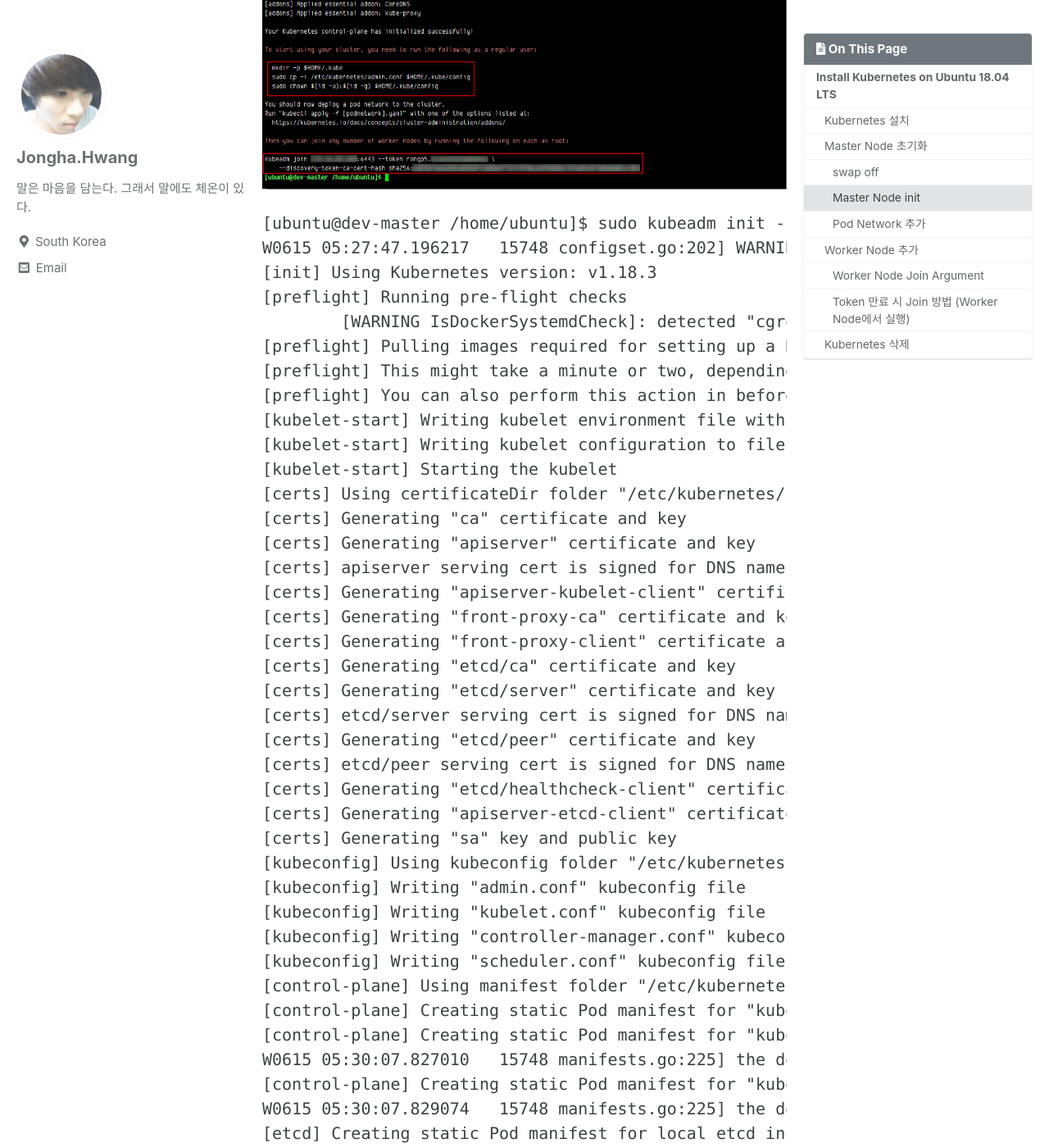
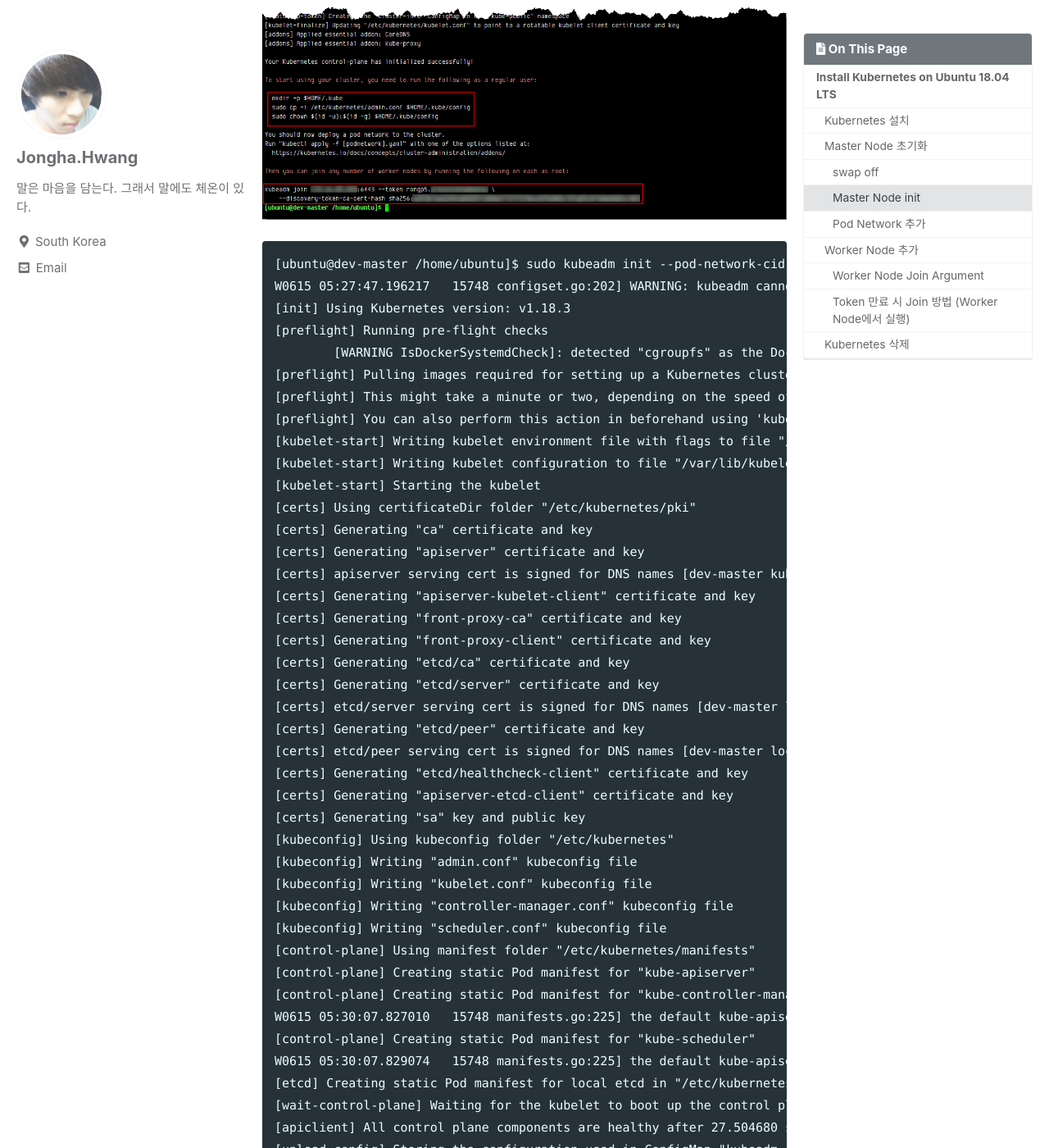
Before and after one commit to jongha0212/jongha0212.github.io, a Jekyll site: the page built from _posts/2020-06-11-Kubernetes-Install.md, in a window 1280 px wide and 1400 px high, scrolled down 4365 px. Shown: the whole window at 82% size. Built offline with Jekyll 4.4.1, drawn with Linux system fonts in a browser that asks for light colours; cached includes are drawn as plain includes; comment, search, counter and statistics services are not loaded; some of the changed text lies outside the part shown.

Commit message:
update codebox tag

````diff
--- a/_posts/2020-06-11-Kubernetes-Install.md
+++ b/_posts/2020-06-11-Kubernetes-Install.md
@@ -20,7 +20,7 @@ Master Node와 Worker Node는 최소 1개씩 필요하며, 본 가이드에서 *
   | Worker Node | 172.16.25.244 | 19.03.11 | 1.18.3 |
 
 
-기본적으로 Kubernetes를 설치하려면 Docker가 설치되어 있어야하며, Docker 설치는 [[가이드]]({{ site.url }}{{ site.baseurl }}/Docker/docker/)를 참조하시기 바랍니다.
+기본적으로 Kubernetes를 설치하려면 Docker가 설치되어 있어야하며, Docker 설치는 [[가이드]]({{ site.url }}{{ site.baseurl }}/docker/Docker/)를 참조하시기 바랍니다.
 
 ---
 
@@ -75,12 +75,12 @@ $ sudo swapoff -a
 ![]({{ site.url }}{{ site.baseurl }}/assets/images/kubernetes/install/swapoff.png ){: .align-center}
 
 swap이 off로 되어 있지 않으면, **kubeadm init** 단계에서 다음과 같은 메세지가 출력됩니다.
-```default
+```
 [ERROR]: running with swap on is not supported. Please disable swap
 ```
 
 #### Master Node init <a name="master-node-init"></a>
-```default
+```
 $ sudo sysctl net.bridge.bridge-nf-call-iptables=1
 $ sudo kubeadm init --pod-network-cidr=10.244.0.0/16 --apiserver-advertise-address=192.168.150.56
 ```
@@ -101,8 +101,8 @@ Pod 네트워크가 호스트 네트워크와 겹치면 문제가 발생할 수
 
 ![]({{ site.url }}{{ site.baseurl }}/assets/images/kubernetes/install/kube-init.png ){: .align-center}
 
-```default
-[ubuntu@dev-master /home/ubuntu]$ sudo kubeadm init --pod-network-cidr=10.244.0.0/16 --apiserver-advertise-address=172.16.25.243
+```
+[ubuntu@dev-master /home/ubuntu]$ sudo kubeadm init --pod-network-cidr=10.244.0.0/16 --apiserver-advertise-address=xxx.xxx.xxx.xxx
 W0615 05:27:47.196217   15748 configset.go:202] WARNING: kubeadm cannot validate component configs for API groups [kubelet.config.k8s.io kubeproxy.config.k8s.io]
 [init] Using Kubernetes version: v1.18.3
 [preflight] Running pre-flight checks
@@ -172,13 +172,13 @@ Run "kubectl apply -f [podnetwork].yaml" with one of the options listed at:
 
 Then you can join any number of worker nodes by running the following on each as root:
 
-kubeadm join 172.16.25.243:6443 --token rongp5.si4jcn12t6ehwfuc \
+kubeadm join xxx.xxx.xxx.xxx:6443 --token rongp5.si4jcn12t6ehwfuc \
     --discovery-token-ca-cert-hash sha256:6af2b76e6245ceb5287c3b8e37727f3786c4292d82c72fa251874deddd2cc3b3
 ```
 
 초기화 후 하단에 노드 추가하는 명령어가 있습니다.
 노드 추가할 때 위의 명령어를 사용해야하므로 복사해 두시기 바랍니다. 또한, 설치한 클러스터를 사용하려면 위의 명령어를 실행해야 합니다.
-```default
+```
 mkdir -p $HOME/.kube
 sudo cp -i /etc/kubernetes/admin.conf $HOME/.kube/config
 sudo chown $(id -u):$(id -g) $HOME/.kube/config
@@ -198,7 +198,7 @@ RBAC는 사용자와 역할을 별개로 생성한 후 서로를 엮어서(bindi
 kubeadm은 기본적으로 안전한 클러스터 구성을 위하여 RBAC 사용을 권장합니다.
 만약 다른 컴퓨터에서 kubectl을 사용하여 클러스터와 통신하고 싶다면 아래와 같이 admin.conf 파일을 마스터 노드에서 복사한 후 kubectl --kubeconfig 명령어를 통해 가능합니다.
 
-```default
+```
 $ kubectl --kubeconfig /path/admin.conf get nodes
 ```
 
@@ -231,7 +231,7 @@ Master Node가 잘 세팅 되었는지 아래 명령어를 통해 확인해볼
 
 Mastet Node를 생성하고 출력된 메세지의 맨 하단의 아래와 같은 메세지를 확인할 수 있습니다.
 
-```default
+```
 Then you can join any number of worker nodes by running the following on each as root:
 
 kubeadm join 172.16.25.243:6443 --token rongp5.si4jcn12t6ehwfuc \
@@ -272,7 +272,7 @@ Worker Node에 Control Plane의 CA를 검증하는 메커니즘을 제공합니
      ![]({{ site.url }}{{ site.baseurl }}/assets/images/kubernetes/install/kube-ca.png ){: .align-center}
   1. join 명령어
       > $ kubeadm join { Worker Node IP }:6443 --token { 1. Token 생성 값 } --discovery-token-ca-cert-hash sha256:{ 2. CA SHA256 값 }
-      ```default
+      ```
       kubeadm join 172.16.25.243:6443 --token 0coiv6.iizap0gnu8yuyae9 \
           --discovery-token-ca-cert-hash sha256:6af2b76e6245ceb5287c3b8e37727f3786c4292d82c72fa251874deddd2cc3b3
       ```
@@ -283,7 +283,7 @@ Worker Node에 Control Plane의 CA를 검증하는 메커니즘을 제공합니
 Kubernetes를 삭제 하려면 다음 명령어를 순차적으로 실행하시면 Kubernetes가 정상적으로 삭제됩니다.
 (* _해당 명령어는 OS에 따라 다소 다를수 있습니다._)
 
-```default
+```
 $ sudo kubeadm reset
 $ sudo systemctl stop kubelet
 
````
